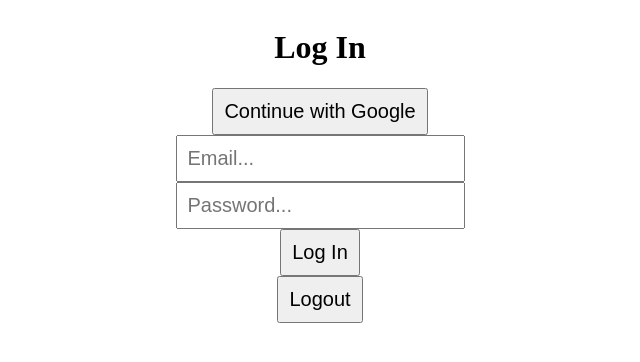
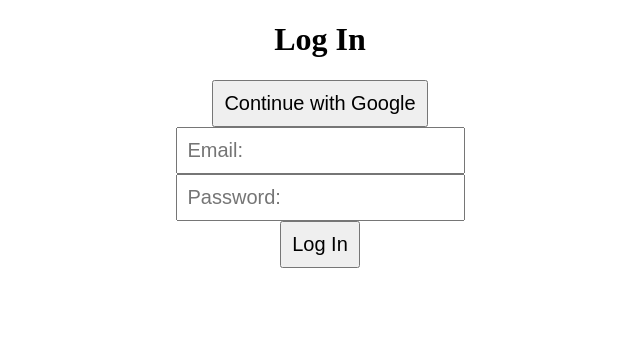
Before and after one commit to chunged4/helping-hands, a React (Create React App) app: page / in a window 1280 px wide. Shown: the top 362 px of the page, without its empty margins (320-960 px from the left). Built offline with nearby package versions, Linux system fonts and the light colour scheme.

Commit message:
Added logout to the home page, cleaned up the login form

```diff
--- a/src/pages/Auth.jsx
+++ b/src/pages/Auth.jsx
@@ -1,11 +1,7 @@
 import { useState } from "react";
 import { useNavigate } from "react-router-dom";
 import { auth, googleProvider } from "../config/firebase.config";
-import {
-  createUserWithEmailAndPassword,
-  signInWithPopup,
-  signOut,
-} from "firebase/auth";
+import { createUserWithEmailAndPassword, signInWithPopup } from "firebase/auth";
 
 import "../styles/Auth.css";
 
@@ -13,10 +9,15 @@
   const [email, setEmail] = useState("");
   const [password, setPassword] = useState("");
   const [error, setError] = useState(null);
+  const [isLoggingIn, setIsLoggingIn] = useState(false);
 
   const navigate = useNavigate();
 
-  const logIn = async () => {
+  const handleLogIn = async () => {
+    if (isLoggingIn) {
+      return;
+    }
+
     if (!email.trim()) {
       setError("Please enter a valid email address.");
       return;
@@ -34,12 +35,15 @@
     }
 
     try {
+      setIsLoggingIn(true);
       await createUserWithEmailAndPassword(auth, email, password);
       setError(null);
       navigate("/home");
     } catch (error) {
       console.error(error);
       setError("An error occurred while logging in. Please try again.");
+    } finally {
+      setIsLoggingIn(false);
     }
   };
 
@@ -63,40 +67,38 @@
     }
   };
 
-  const logOut = async () => {
-    try {
-      await signOut(auth);
-    } catch (error) {
-      console.error(error);
-    }
-  };
-
   return (
-    <div className="login-form">
+    <div className="login-page">
       <h1>Log In</h1>
+      <form className="login-form">
         <button className="form-element" onClick={signInWithGoogle}>
           Continue with Google
         </button>
         <input
           className="form-element"
-        placeholder="Email..."
+          placeholder="Email:"
+          autoComplete="email"
+          type="email"
+          required
+          aria-invalid="true"
+          aria-errormessage="email-error"
           value={email}
           onChange={(e) => setEmail(e.target.value)}
         />
         <input
           className="form-element"
-        placeholder="Password..."
+          placeholder="Password:"
+          autoComplete="current-password"
           type="password"
           value={password}
           onChange={(e) => setPassword(e.target.value)}
         />
-      <button className="form-element" onClick={logIn}>
+        <button className="form-element" onClick={handleLogIn}>
           Log In
         </button>
-      <button className="form-element" onClick={logOut}>
-        Logout
-      </button>
+
         {error && <p className="error-message">{error}</p>}
+      </form>
     </div>
   );
 };
--- a/src/pages/Home.jsx
+++ b/src/pages/Home.jsx
@@ -1,3 +1,22 @@
+import { auth } from "../config/firebase.config";
+import { signOut } from "firebase/auth";
+import { useNavigate } from "react-router-dom";
+
 export const Home = () => {
-  return <div>Home Page</div>;
+  const navigate = useNavigate();
+  const logOut = async () => {
+    try {
+      await signOut(auth);
+      navigate("/");
+    } catch (error) {
+      console.error(error);
+    }
+  };
+
+  return (
+    <div>
+      <div>Home Page</div>
+      <button onClick={logOut}>Logout</button>
+    </div>
+  );
 };
```
Lines whose indentation alone changed are shown as unchanged.
